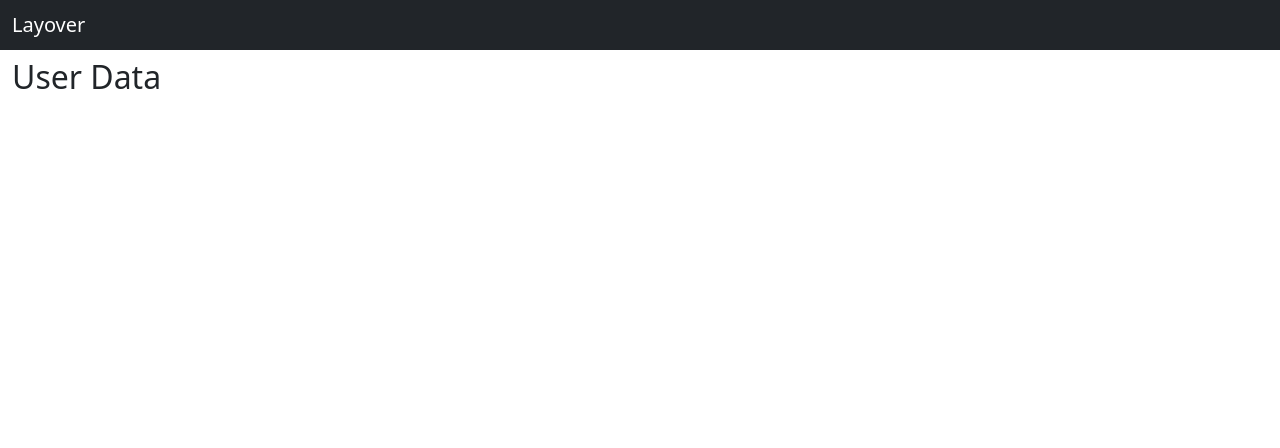
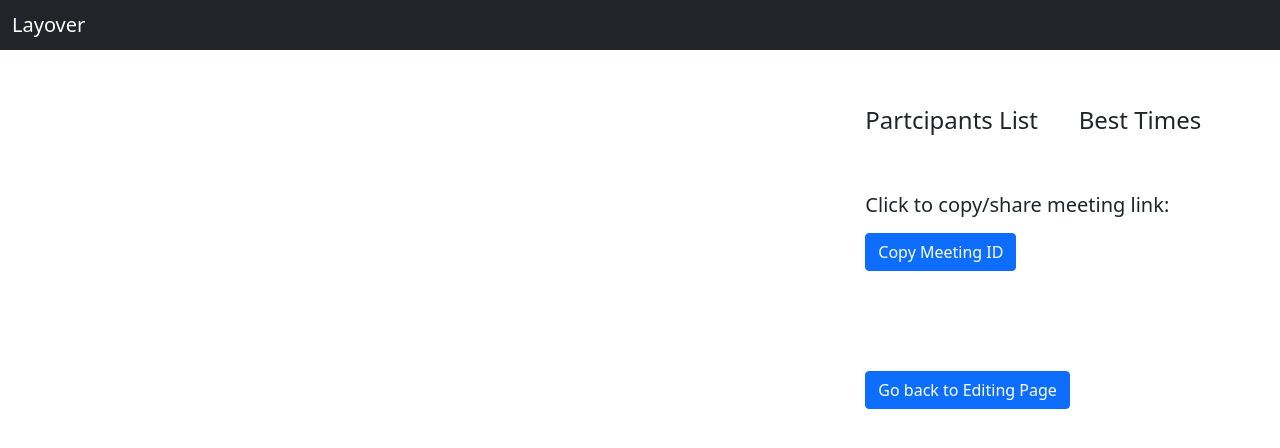
Before and after one commit to UCSD-CSE-210-2021/cse-210-team-project-layover, a Flask app: template templates/results.html in a window 1280 px wide. Shown: the top 448 px of the page. Run offline with Flask 2, Linux system fonts and the light colour scheme; the template is opened without the code that fills it: most values are stand-ins (such as "Sample title", 1, 10 or a date in 2020); some libraries are stand-ins or nearby versions.

Commit message:
Add results page

```diff
--- a/LayoverMeeting.py
+++ b/LayoverMeeting.py
@@ -17,7 +17,6 @@ class LayoverMeeting:
 		if self.date_type == "general_week":
 			self.start_date = ""
 			self.end_date = ""
-		self.schedule_results = None
 
 	def getMeetingID(self):
 		return self.meeting_id
@@ -65,6 +64,7 @@ class LayoverMeeting:
 		max_val = np.max(compiled_schedule)
 		compiled_schedule /= max_val
 
+		# self.combined_results = compiled_schedule
 		# if want list of lists,
 		# comment the following line and uncomment the rest of the code
 		return compiled_schedule
@@ -114,5 +114,5 @@ class LayoverMeeting:
 		for i in sorted(best_five):
 			datetime_tostr = start_time+timedelta(minutes=(15*best_five[i][1]))
 			best_times.insert(0, (week_dict[best_five[i][0]] + ' ' + datetime_tostr.strftime("%H:%M")))
-		print(best_times)
-		self.schedule_results = best_times
+		return(best_times)
+		# self.schedule_results = best_times
--- a/server.py
+++ b/server.py
@@ -1,5 +1,6 @@
 import string
 import random
+import json
 
 from flask import Flask
 from flask import render_template, redirect, url_for
@@ -91,8 +92,21 @@ def availability(meeting_id, email):
 
 @app.route('/results/<meeting_id>')
 def results(meeting_id):
+	#Meeting Information
 	myMeeting = meeting_db[meeting_id]
-	return render_template('results.html', data=myMeeting.toJSON())
+	json_str = myMeeting.toJSON()
+
+	#Overlay of user availabilities
+	combined_results = meeting_db[meeting_id].compiledAvailability()
+	lists = combined_results.tolist()
+	json_str2 = json.dumps(lists)
+
+	#Top 5 best timings
+	schedule_results = meeting_db[meeting_id].bestMeetingTimes()
+	json_str3 = json.dumps(schedule_results)
+
+	data = '{"meeting_info":'+json_str+',"compiled_avail":'+json_str2+',"best_times":'+json_str3+'}'
+	return render_template('results.html', data=data)
 
 
 if __name__ == "__main__":
--- a/static/results.js
+++ b/static/results.js
@@ -1,17 +1,114 @@
 $(document).ready(function() {
 	var all_data = jQuery.parseJSON(data);                  // Read in data
-	$("#meeting_name").html(all_data.name + " Results")     // Write the heading dynamically
+	$("#meeting_name").html(all_data.meeting_info.name + " Results")     // Write the heading dynamically
 
-	// Display all results in an unordered list
 	// TODO: Use data to calculate table to display
+	// var fullList = "<ul>"
+	// $.each(all_data.meeting_info.users, function(i, value){              // Iterate through users
+	// 	fullList += "<li>" + i + "<ul>";                    // Create top level list and nested list
+	// 	$.each(value, function(j, v){                       // Iterate through user details
+	// 		fullList += "<li>" + j + " = " + v + "</li>"    // Populate nested list results
+	// 	})
+	// 	fullList += "</ul></li>"                            // End list for individual user
+	// });
+	// fullList += "</ul>"                                     // End list for all users
+	// $("#topDiv").html(fullList)                             // Display list in topDiv id from HTML file
+
+	const numCol = 8;
+	const numTimes = 16;
+	var currTime = new Date('December 17, 1995 7:00:00');
+	var currCellId = 0;
+	var result = '<table id=tableSchedule>';
+
+	result += [
+		"<tr>",
+		"  <th></th> <th>Sunday</th> <th>Monday</th> <th>Tuesday</th>",
+		"  <th>Wednesday</th> <th>Thursday</th> <th>Friday</th> <th>Saturday</th>",
+		"</tr> "
+	].join("\n")
+
+	var i = 0; // Tracks the current row we're on
+
+	// Loop through all the times we want
+	for(var aTime = 0 ; aTime < numTimes ; aTime++){
+		// append time or blank cell
+		result += "<tr>"
+		result += createTimeCell(currTime)
+		// append remaining cells
+		for(var j = 0 ; j < all_data.compiled_avail[0].length ; j++){
+			result += createBlankCellWithId(currCellId, all_data.compiled_avail[i][j]);
+			currCellId++;
+		}
+		i++;
+
+		result += "</tr>"
+
+		// Create three rows of empty cells below time cell
+		for(var numSlots = 0 ; numSlots < 3 ; numSlots++){
+			result += "<tr>"
+			result += createBlankCellWithoutId()
+
+			// append remaining rows
+			for(var j = 0 ; j < all_data.compiled_avail[0].length ; j++){
+				result += createBlankCellWithId(currCellId, all_data.compiled_avail[i][j]);
+				currCellId++;
+			}
+			i++;
+			result += "</tr>"
+			}
+		}
+		result += '</table>'
+
+	function createBlankCellWithId(currCellId, cellVal){
+		ret = "<td id=" + currCellId + " class=clickable bgcolor=" ;
+		if(cellVal === 0){
+			ret += "white";
+		}else if( cellVal === 0.75){
+			ret += "#F4F569";
+		}else{
+			ret += "#65EC59";
+		}
+
+		ret += "><br></td>";
+		return ret
+	}
+
+	function createBlankCellWithoutId(){
+		ret = "<td><br></td>";
+		return ret
+	}
+
+	function createTimeCell(currTime){
+		ret = "<td>" + currTime.getHours() + ":00</td>";
+		currTime.setHours(currTime.getHours() + 1);
+		return ret;
+	}
+
+	$("#sched-results").html(result)                             	// Display the overlaid availabilities as a table
+
 	var fullList = "<ul>"
-	$.each(all_data.users, function(i, value){              // Iterate through users
-		fullList += "<li>" + i + "<ul>";                    // Create top level list and nested list
-		$.each(value, function(j, v){                       // Iterate through user details
-			fullList += "<li>" + j + " = " + v + "</li>"    // Populate nested list results
-		})
-		fullList += "</ul></li>"                            // End list for individual user
+	$.each(all_data.meeting_info.users, function(i, value){         // Iterate through users
+		fullList += "<li>" + i + "</li>"                            // End list for individual user
 	});
-	fullList += "</ul>"                                     // End list for all users
-	$("#topDiv").html(fullList)                             // Display list in topDiv id from HTML file
+	fullList += "</ul>"                                     	// End list for all users
+
+	$("#users-list").html(fullList)                             // Display list of users
+	$("#best-times").html(all_data.best_times)                 // Display list of Top 5 best times
+
+	//Link to Meeting
+	$("#meetingId").html($(location).attr('href').split('/').slice(0,-2).join('/') + "/meeting/" + all_data.meeting_info.meeting_id);
+
+	//Functionality to copy meeting ID on click
+	$('#copyBtn').click(function(){
+		navigator.clipboard.writeText($("#meetingId").text()).then(function () {
+			alert('It worked! Do a CTRL - V to paste')
+		}, function () {
+			alert('Failure to copy. Check permissions for clipboard')
+		});
+	});
+
+	//Link to first's users (for now) editing page
+	$('#editingPage').click(function(){
+		window.location.href = ($(location).attr('href').split('/').slice(0,-2).join('/') + "/availability/" + all_data.meeting_info.meeting_id + "/" + all_data.meeting_info.users[Object.keys(all_data.meeting_info.users)[0]].name);
+	  });
 });
--- a/templates/results.html
+++ b/templates/results.html
@@ -6,13 +6,61 @@
 {% endblock %}
 
 {% block styling %}
-
+.center-text {
+	text-align: center;
+}
+table {
+	table-layout: fixed;
+	text-align: center;
+}
+tr, th, td {
+	border: solid;
+	border-width: 2px 2px;
+}
+th, td {
+    width: 12%;
+}
 {% endblock %}
 
 {% block content %}
 <h1 id="meeting_name" class="text-center text-capitalize"></h1>
 
-<h2>User Data</h2>
-<div id="topDiv" class="container"></div>
+<!-- <h2>User Data</h2>
+<div id="topDiv" class="container"></div> -->
+<br><br>
+
+<div class="row">
+    <div class="col-md-8">
+        <div id="sched-results" class="container"></div>
+    </div>
+
+    <div class="col-md-4">
+        <div class="row">
+            <div class="col-md-6">
+                <h4>Partcipants List</h4>
+                <div id="users-list" class="container"></div>
+            </div>
+
+            <div class="col-md-6">
+                <h4>Best Times</h4>
+                <div id="best-times" class="container"></div>
+            </div>
+        </div>
+
+        <div class="row" style="margin-top: 50px;"> <!-- Hard-coded margin-top for now. Needs to be changed. -->
+            <div class="col-md-12">
+                <h5>Click to copy/share meeting link:</h5>
+                <p id="meetingId"></p>
+                <button type="button" class="btn btn-primary" id="copyBtn">Copy Meeting ID</button>
+            </div>
+        </div>
+
+        <div class="row" style="margin-top: 100px;"> <!-- Hard-coded margin-top for now. Needs to be changed. -->
+            <div class="col-md-12">
+                <button type="button" class="btn btn-primary" id="editingPage">Go back to Editing Page</button>
+            </div>
+        </div>
+    </div>
+</div>
 
 {% endblock %}
```
Also changed, not shown: static/scheduling-availability.js (+9 -8 lines), templates/scheduling-availability.html (+8 -0 lines).
